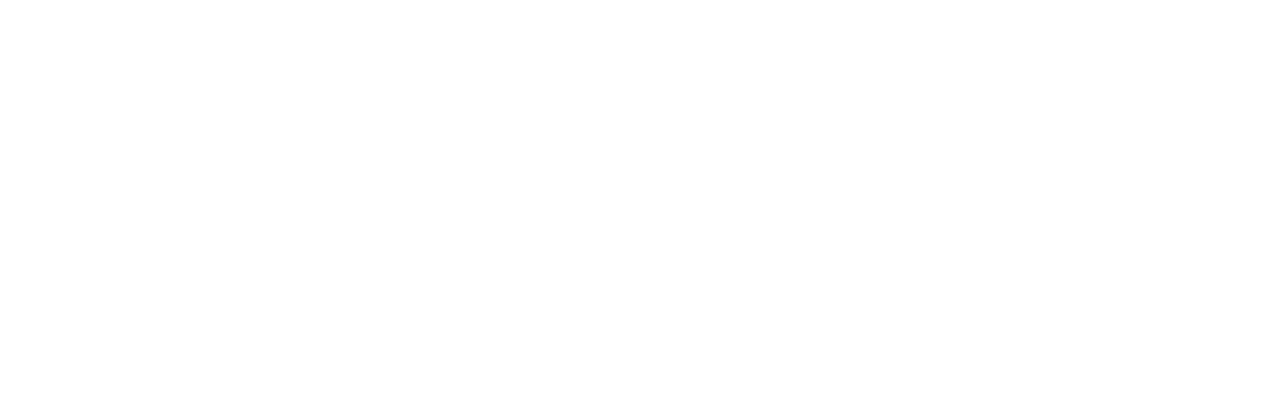
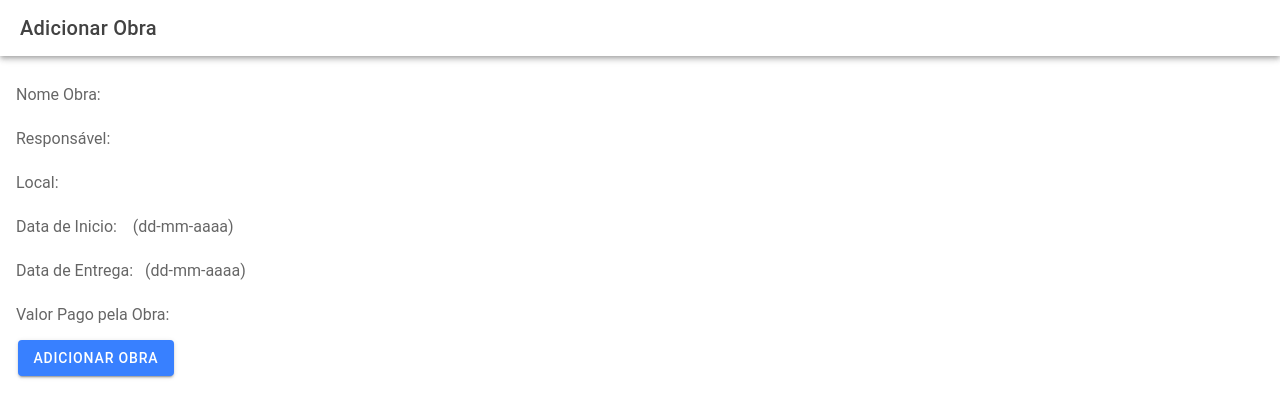
Before and after one commit to VictorJCFerreira/Pagina-FAMA, a React (Vite) app in the folder Fama-front/: page /adicionarobra in a window 1280 px wide. Shown: the top 418 px of the page. Built offline with nearby package versions, Linux system fonts and the light colour scheme.

Commit message:
Criei Pagina de Adicionar Obra

```diff
--- a/Fama-front/src/App.tsx
+++ b/Fama-front/src/App.tsx
@@ -4,6 +4,7 @@ import { IonReactRouter } from '@ionic/react-router';
 import Home from './pages/Home';
 import Obra from './pages/Obra';
 import Visaogeral from './pages/visaogeral';
+import AdicionarObra from './pages/AdicionarObra';
 
 
 /* Core CSS required for Ionic components to work properly */
@@ -25,6 +26,7 @@ import '@ionic/react/css/display.css';
 /* Theme variables */
 import './theme/variables.css';
 
+
 setupIonicReact();
 
 const App: React.FC = () => (
@@ -43,6 +45,9 @@ const App: React.FC = () => (
         <Route exact path="/visaogeral">
         <Visaogeral />
         </Route>
+        <Route exact path="/adicionarobra">
+        <AdicionarObra />
+        </Route>
 
       </IonRouterOutlet>
     </IonReactRouter>
--- /dev/null
+++ b/Fama-front/src/pages/AdicionarObra.tsx
@@ -0,0 +1,45 @@
+import { IonButton, IonContent, IonHeader, IonPage, IonTitle, IonToolbar ,IonInput} from '@ionic/react';
+import './AdicionarObra.css';
+import React, { useState } from 'react';
+
+
+const AdicionarObra: React.FC = () => {
+
+    const[nomeObra, setNomeObra] = useState('')
+    const[responsavel, setResponsavel] = useState('')
+    const[local, setLocal] = useState('')
+    const[dataInicio, setDataInicio] = useState('')
+    const[dataEntrega, setDataEntrega] = useState('')
+    const[valorPago, setValorPago] = useState('')
+
+
+    function AdicionarObra(){
+      const novaObra = [nomeObra,responsavel,local,dataInicio,dataEntrega,valorPago]
+      console.log(novaObra);
+    }
+    return (
+      <IonPage>
+        <IonHeader>
+          <IonToolbar>
+            <IonTitle>Adicionar Obra</IonTitle>
+          </IonToolbar>
+        </IonHeader>
+        <IonContent className="ion-padding">
+          <IonInput placeholder="Nome Obra:" onIonChange={(e: any)=> setNomeObra(e.target.value)}></IonInput>
+
+          <IonInput  placeholder="Responsável:" onIonChange={(e: any)=> setResponsavel(e.target.value)}></IonInput>
+
+          <IonInput  placeholder="Local:" onIonChange={(e: any)=> setLocal(e.target.value)}></IonInput>
+
+          <IonInput  placeholder="Data de Inicio:    (dd-mm-aaaa)" onIonChange={(e: any)=> setDataInicio(e.target.value)}></IonInput>
+
+          <IonInput  placeholder="Data de Entrega:   (dd-mm-aaaa)" onIonChange={(e: any)=> setDataEntrega(e.target.value)}></IonInput>
+
+          <IonInput  placeholder="Valor Pago pela Obra:" onIonChange={(e: any)=> setValorPago(e.target.value)}></IonInput>
+
+          <IonButton onClick={AdicionarObra}>Adicionar Obra</IonButton>
+          </IonContent>
+      </IonPage>
+   );
+};
+export default AdicionarObra;
--- a/Fama-front/src/pages/visaogeral.tsx
+++ b/Fama-front/src/pages/visaogeral.tsx
@@ -1,13 +1,8 @@
 import { IonButton, IonContent, IonHeader, IonPage, IonTitle, IonToolbar ,IonInput} from '@ionic/react';
-import ExploreContainer from '../components/ExploreContainer';
 import './visaogeral.css';
 import ListadeObras from '../components/ListadeObras';
-import { IonCol, IonGrid, IonRow } from '@ionic/react';
+import React, { useState } from 'react';
 
-
-function AddObra(){
-
-}
 
 const Visaogeral: React.FC = () => {
     return (
@@ -24,7 +19,7 @@ const Visaogeral: React.FC = () => {
             </IonToolbar>
           </IonHeader>
           <ListadeObras />
-          <IonButton size="default" onClick={AddObra}>Adicionar Obra</IonButton>
+          <IonButton size="default" routerLink='/adicionarobra'>Adicionar Obra</IonButton>
         </IonContent>
       </IonPage>
     );
```
Also changed, not shown: Fama-front/src/pages/AdicionarObra.css (added).
